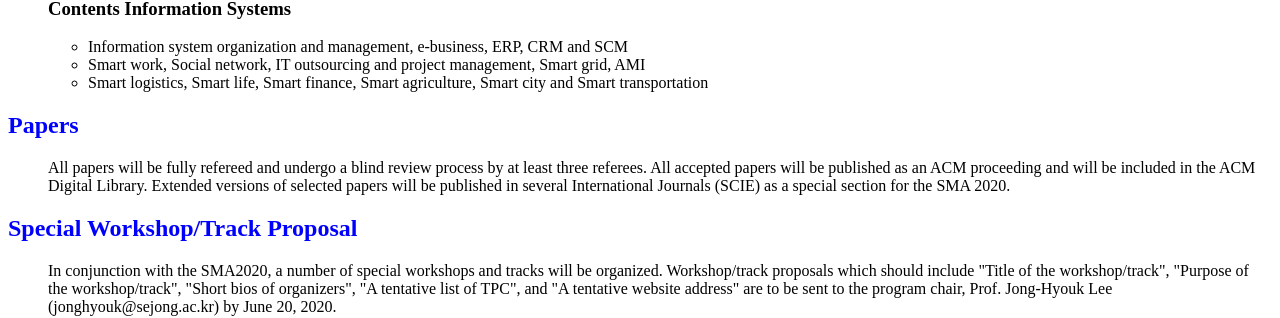
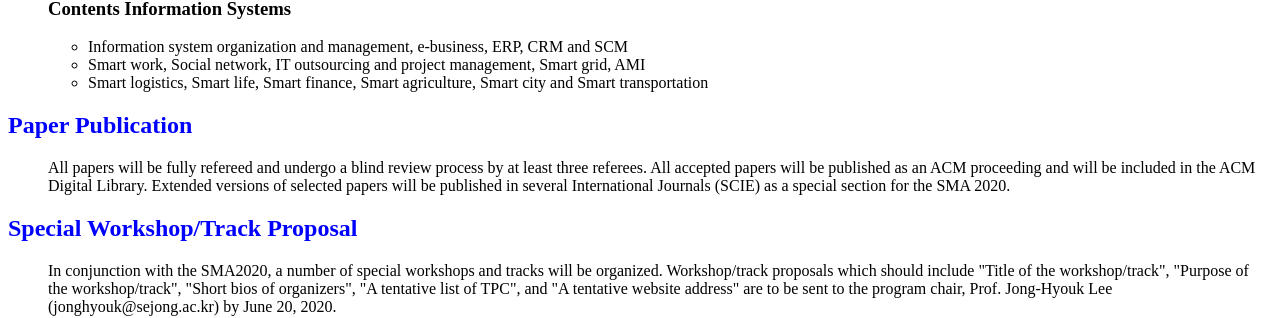
Before and after one commit to icea-conf/sma-2020.github.io, a Jekyll site: the page built from papers/index.html, in a window 1280 px wide. Shown: the part 606-924 px from the top of the page. Built offline with Jekyll 4.4.1, drawn with Linux system fonts in a browser that asks for light colours.

Commit message:
Update index.html

```diff
--- a/papers/index.html
+++ b/papers/index.html
@@ -35,7 +35,7 @@ title: SMA 2020
                         </ul>
             </ul>
 
-            <h2 style="color:#0000FF">Papers</h2>
+            <h2 style="color:#0000FF">Paper Publication</h2>
             <ul>
                   <p>All papers will be fully refereed and undergo a blind review process by at least three referees. All accepted papers will be published as an ACM proceeding and will be included in the ACM Digital Library. Extended versions of selected papers will be published in several International Journals (SCIE) as a special section for the SMA 2020.</p>
             </ul>
```
